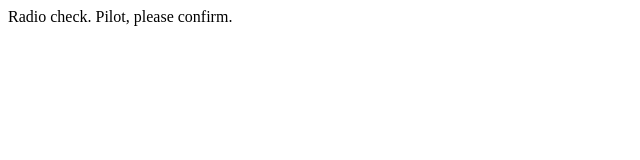
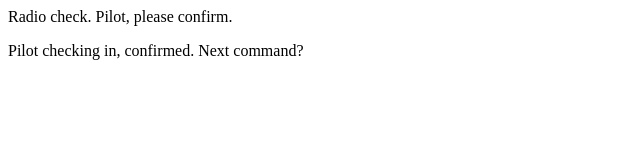
Before and after one commit to Mhart12/communication-log, a plain HTML site: page index.html in a window 1280 px wide. Shown: the whole page, without its empty margins (0-640 px from the left). Drawn offline with Linux system fonts and the light colour scheme.

Commit message:
response

```diff
--- a/index.html
+++ b/index.html
@@ -1,5 +1,6 @@
 <html>
 <body>
    <p>Radio check. Pilot, please confirm.</p>
+   <p>Pilot checking in, confirmed. Next command?</p>
 </body>
 </html>
```
